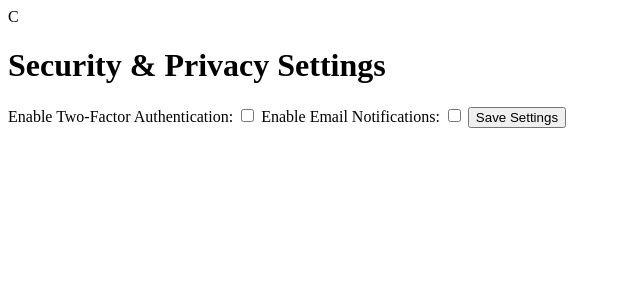
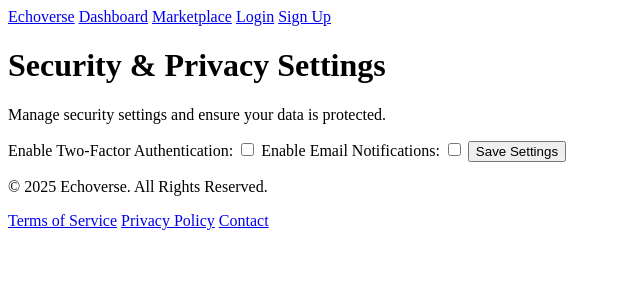
Before and after one commit to goldenjeffempire/ultimate-platform, a Django app: template echoverse_app/templates/security_settings.html in a window 1280 px wide. Shown: the top 300 px of the page, without its empty margins (0-640 px from the left). Run offline with Django 3.2, Linux system fonts and the light colour scheme; the template is opened without the code that fills it, so the values that code supplies are empty.

Commit message:
Added additional pages: Marketplace, Security, Feedback, and Terms

```diff
--- a/echoverse_app/templates/security_settings.html
+++ b/echoverse_app/templates/security_settings.html
@@ -1,8 +1,16 @@
-C<h1>Security & Privacy Settings</h1>
+{% extends "base.html" %}
+
+{% block title %}Security & Privacy - Echoverse{% endblock %}
+
+{% block content %}
+    <h1>Security & Privacy Settings</h1>
+    <p>Manage security settings and ensure your data is protected.</p>
+
     <form method="POST">
         {% csrf_token %}
 
         {{ form.as_p }}
+
         <label for="two_factor_enabled">Enable Two-Factor Authentication:</label>
         <input type="checkbox" name="two_factor_enabled" {% if settings.two_factor_enabled %}checked{% endif %}>
 
@@ -11,3 +19,4 @@ C<h1>Security & Privacy Settings</h1>
 
         <button type="submit">Save Settings</button>
     </form>
+{% endblock %}
```
Also changed, not shown: echoverse_app/templates/feedback.html (added, +8 -0 lines). Lines whose indentation alone changed are shown as unchanged.
